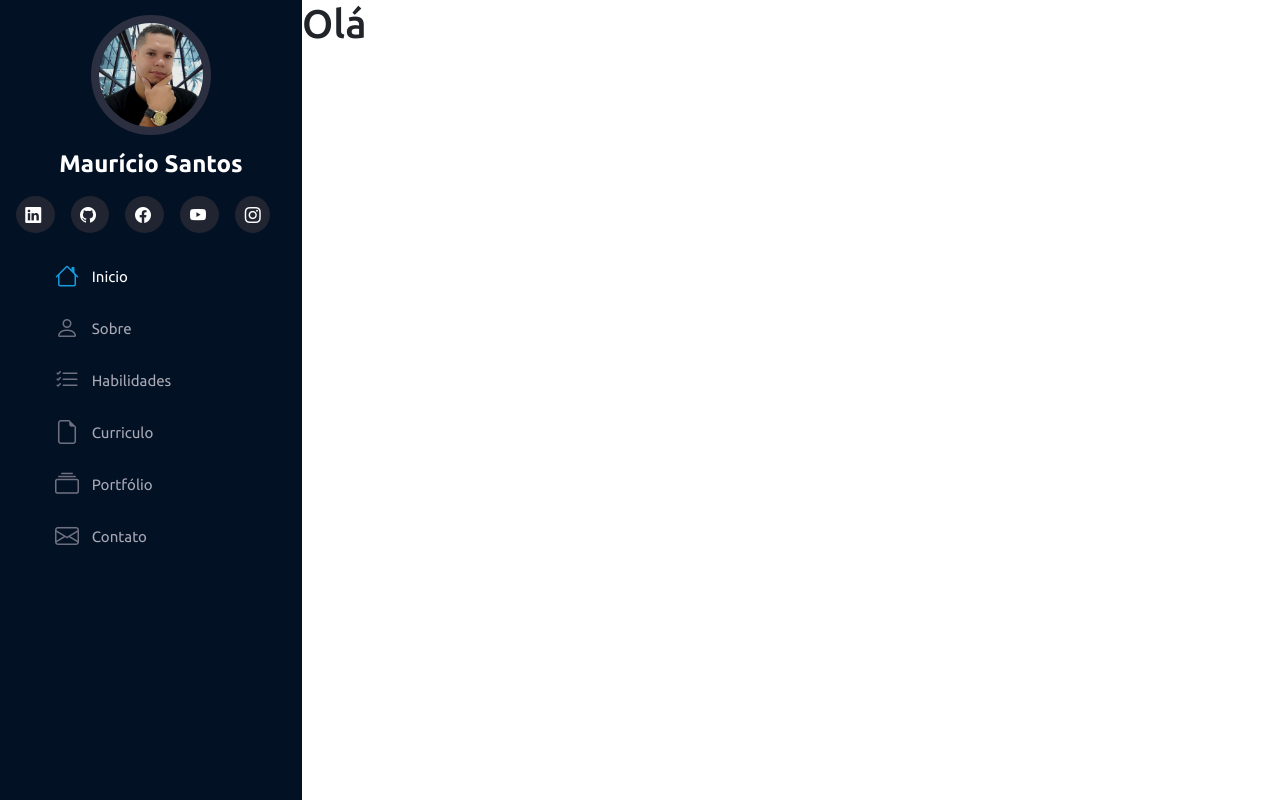
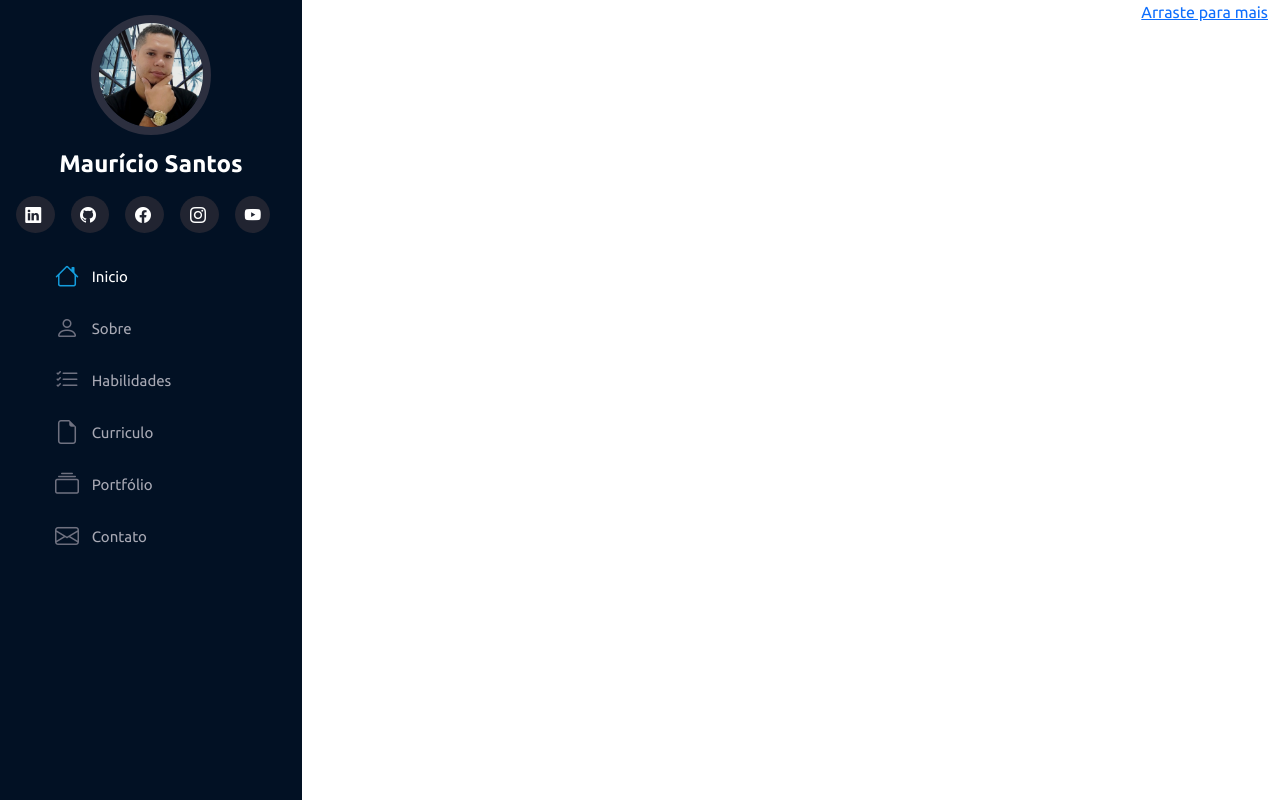
Before and after one commit to mauriciogen3/PortfolioResponsivo, a Python web app: template templates/index.html in a window 1280 px wide. Run offline with Jinja, Linux system fonts and the light colour scheme; the template is opened without the code that fills it, so the values that code supplies are empty; some libraries are stand-ins or nearby versions.

Commit message:
Producao Main

```diff
--- a/templates/index.html
+++ b/templates/index.html
@@ -32,12 +32,12 @@
                     <i class="bi bi-facebook"></i>
                 </a>
 
+                <a target="_blank" href="https://www.instagram.com/maufsjr/">
+                    <i class="bi bi-instagram"></i>
+                </a>
+
                 <a target="_blank" href="https://www.youtube.com/channel/UC8_4UYuRW8_G6V92jRrk7bA">
                     <i class="bi bi-youtube"></i>
-                </a>
-
-                <a target="_blank" href="https://www.instagram.com/maufsjr/">
-                    <i class="bi bi-instagram"></i>
                 </a>
             </div>
 
@@ -72,9 +72,27 @@
         </nav>
 
     </aside>
-<main id='main'>
-    <h1>Olá</h1>
-</main>
+
+
+    <main id='main'>
+        <section id="inicio" class="row m-0 p-0">
+            <div class="col-md-5 d-flex justify-content-center align-itens-center flex-column">
+                <h2 class="text-white text-shadow">Maurício Santos</h2>
+                <span id="subtitle" class="text-white">Professor, Entusiasta, Dev Jr.</span>
+            </div>
+
+            <div class="col-md-7 d-flex justify-content-end align-itens-end">
+                <i class="bi bi-arrow-down text-white pe-2 fs-2" aria-hidden="true"></i>
+                <a href="">Arraste para mais</a>
+            </div>
+
+
+
+        </section>
+
+
+
+    </main>
 
 
 
```
